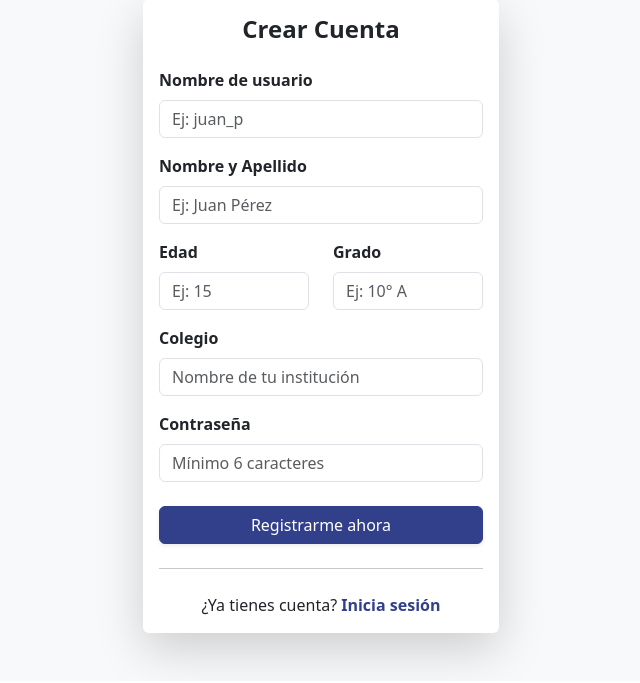
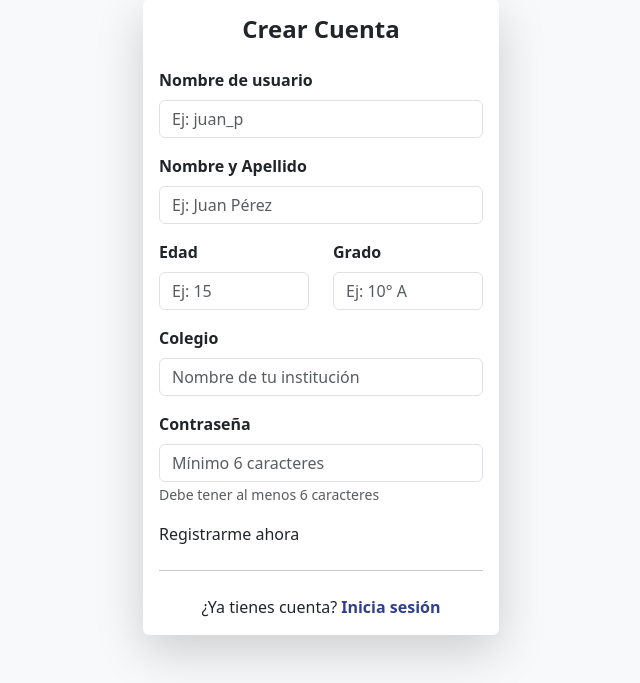
Before and after one commit to profjohang/bepuntoe, a FastAPI app: page /register in a window 1280 px wide. Shown: the part 263-946 px from the top of the page, without its empty margins (319-959 px from the left). Run offline with FastAPI, Linux system fonts and the light colour scheme.

Commit message:
Validación de contraseña

```diff
--- a/INSTRUCCIONES.txt
+++ b/INSTRUCCIONES.txt
@@ -27,7 +27,7 @@ git commit -m "Descripción de lo que hiciste"
 git commit -m "feat: Ajustes de metodo para lograr register desde login, ajuste apariencia register"
 
 Sincronizar con la nube (Push):
-git push origin feature/perfil-usuario
+git push origin feature/seguridad-env
 
 Confirmar que el árbol de trabajo está limpio ("working tree clean")
 git status
--- a/schemas.py
+++ b/schemas.py
@@ -1,5 +1,5 @@
 # schemas.py
-from pydantic import BaseModel
+from pydantic import BaseModel, Field
 from typing import Optional, List, Dict, Any
 
 # --- MOLDES PARA PROYECTOS ---
@@ -42,7 +42,7 @@ class UserBase(BaseModel):
     grade: str
 
 class UserCreate(UserBase):
-    password: str
+    password: str = Field(..., min_length=6, description="Contraseña debe tener mínimo 6 caracteres")
 
 class UserUpdate(BaseModel):
     full_name: str | None = None
--- a/templates/register.html
+++ b/templates/register.html
@@ -42,8 +42,12 @@
 
                     <div class="mb-3">
                         <label for="password" class="form-label fw-semibold">Contraseña</label>
-                        <input type="password" class="form-control" id="password" required placeholder="Mínimo 6 caracteres">
-                    </div>
+                        <input type="password" class="form-control" id="password"
+                            required
+                            minlength="6"
+                            placeholder="Mínimo 6 caracteres">
+                        <small class="text-muted">Debe tener al menos 6 caracteres</small>
+                    </div
 
                     <button type="submit" class="btn btn-primary w-100 mt-2 shadow-sm">
                         Registrarme ahora
```
